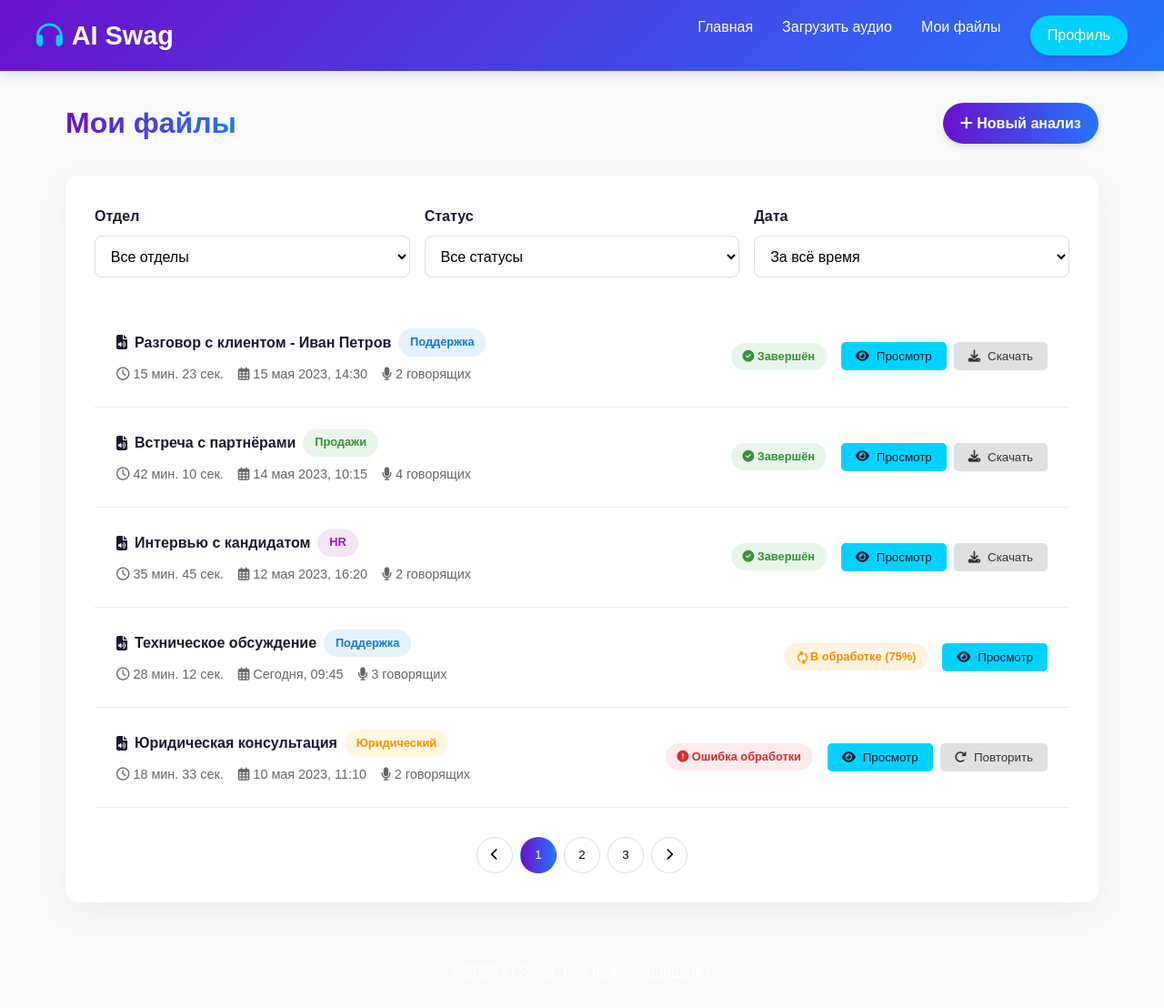
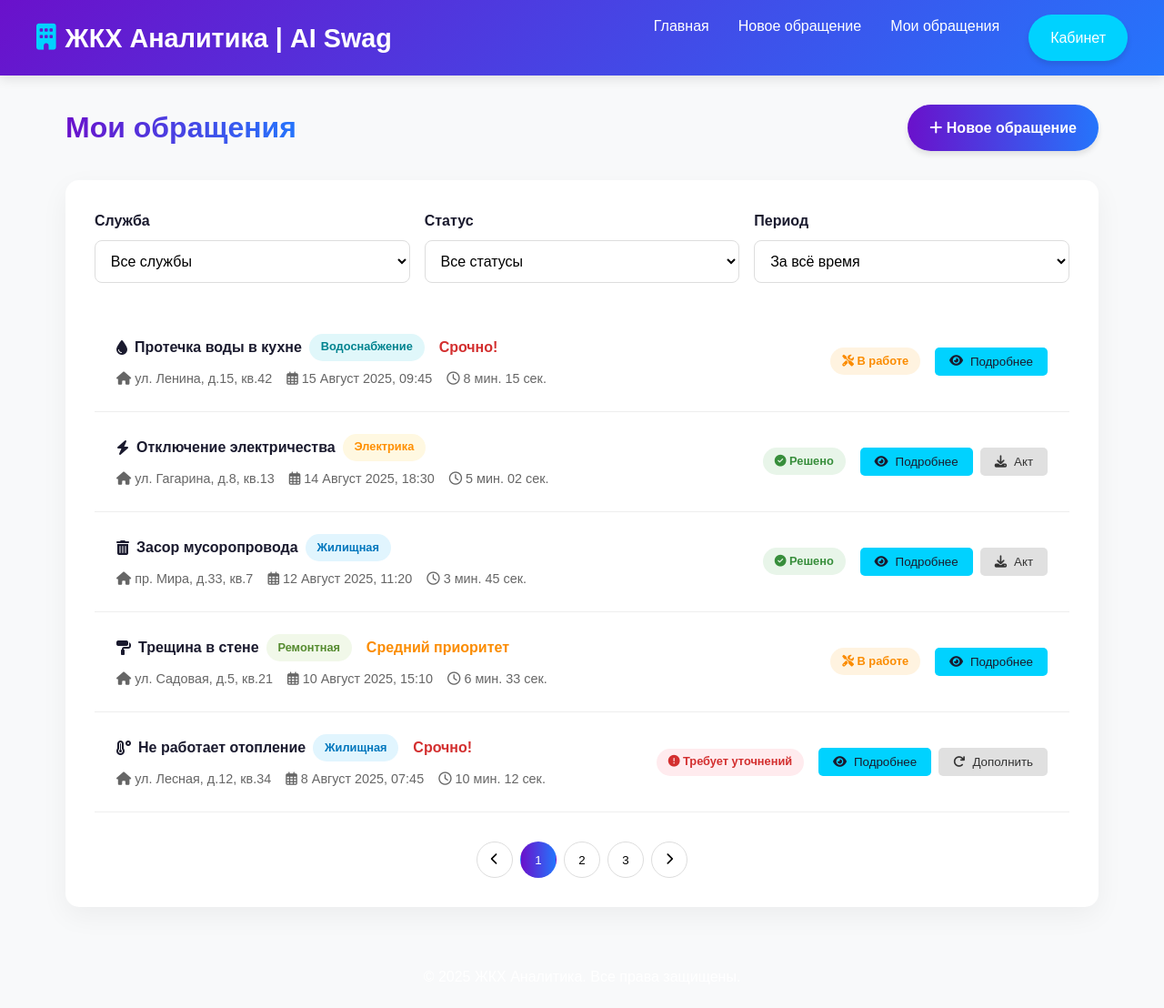
Before and after one commit to SokovIvan/RAII_AI_SWAG, a Django app: page /tickets in a window 1280 px wide. Shown: the top 1108 px of the page at 91% size. Before the commit the page ends 1003 px from the top, so only its background shows below. Run offline with Django 5.2, Linux system fonts and the light colour scheme.

Commit message:
Изменил дату и текст, чтобы они соответствовали жилищно-коммунальному хозяйству.

```diff
--- a/backend/src/backend/interface/templates/tickets.html
+++ b/backend/src/backend/interface/templates/tickets.html
@@ -3,7 +3,7 @@
 <head>
     <meta charset="UTF-8">
     <meta name="viewport" content="width=device-width, initial-scale=1.0">
-    <title>Мои файлы | AI Swag</title>
+    <title>ЖКХ Аналитика | AI Swag</title>
     <link rel="stylesheet" href="https://cdnjs.cloudflare.com/ajax/libs/font-awesome/6.4.0/css/all.min.css">
     <style>
         :root {
@@ -89,7 +89,7 @@
             display: inline-block;
             background-color: var(--accent);
             color: var(--dark);
-            padding: 0.6rem 1.2rem;
+            padding: 0.8rem 1.5rem;
             border-radius: 30px;
             text-decoration: none;
             font-weight: 600;
@@ -100,8 +100,8 @@
         }
 
         .btn:hover {
-            transform: translateY(-2px);
-            box-shadow: 0 6px 8px rgba(0, 0, 0, 0.15);
+            transform: translateY(-3px);
+            box-shadow: 0 6px 12px rgba(0, 0, 0, 0.15);
         }
 
         .btn-primary {
@@ -212,24 +212,24 @@
             margin-right: 0.5rem;
         }
 
-        .department-support {
-            background-color: #e3f2fd;
-            color: #1976d2;
+        .department-housing {
+            background-color: #e1f5fe;
+            color: #0277bd;
         }
 
-        .department-sales {
-            background-color: #e8f5e9;
-            color: #388e3c;
+        .department-electricity {
+            background-color: #fff8e1;
+            color: #ff8f00;
         }
 
-        .department-hr {
-            background-color: #f3e5f5;
-            color: #8e24aa;
+        .department-water {
+            background-color: #e0f7fa;
+            color: #00838f;
         }
 
-        .department-legal {
-            background-color: #fff8e1;
-            color: #ff8f00;
+        .department-repairs {
+            background-color: #f1f8e9;
+            color: #558b2f;
         }
 
         .ticket-status {
@@ -252,6 +252,21 @@
         .status-error {
             background-color: #ffebee;
             color: #d32f2f;
+        }
+
+        .priority-high {
+            color: #d32f2f;
+            font-weight: 600;
+        }
+
+        .priority-medium {
+            color: #fb8c00;
+            font-weight: 600;
+        }
+
+        .priority-low {
+            color: #388e3c;
+            font-weight: 600;
         }
 
         .ticket-actions {
@@ -347,49 +362,49 @@
     <header>
         <nav>
             <div class="logo">
-                <i class="fas fa-headphones"></i>
-                <span>AI Swag</span>
+                <i class="fas fa-building"></i>
+                <span>ЖКХ Аналитика | AI Swag</span>
             </div>
             <ul class="nav-links">
                 <li><a href="index.html">Главная</a></li>
-                <li><a href="upload_sound.html">Загрузить аудио</a></li>
-                <li><a href="tickets.html" class="active">Мои файлы</a></li>
-                <li><a href="#" class="btn">Профиль</a></li>
+                <li><a href="upload_sound.html">Новое обращение</a></li>
+                <li><a href="tickets.html" class="active">Мои обращения</a></li>
+                <li><a href="#" class="btn">Кабинет</a></li>
             </ul>
         </nav>
     </header>
 
     <div class="container">
         <div class="page-header">
-            <h1 class="page-title">Мои файлы</h1>
+            <h1 class="page-title">Мои обращения</h1>
             <a href="upload_sound.html" class="btn btn-primary">
-                <i class="fas fa-plus"></i> Новый анализ
+                <i class="fas fa-plus"></i> Новое обращение
             </a>
         </div>
 
         <div class="tickets-container">
             <div class="filters">
                 <div class="filter-group">
-                    <label for="department-filter">Отдел</label>
+                    <label for="department-filter">Служба</label>
                     <select id="department-filter" class="filter-select">
-                        <option value="all">Все отделы</option>
-                        <option value="support">Поддержка</option>
-                        <option value="sales">Продажи</option>
-                        <option value="hr">HR</option>
-                        <option value="legal">Юридический</option>
+                        <option value="all">Все службы</option>
+                        <option value="housing">Жилищная</option>
+                        <option value="electricity">Электрика</option>
+                        <option value="water">Водоснабжение</option>
+                        <option value="repairs">Ремонтная</option>
                     </select>
                 </div>
                 <div class="filter-group">
                     <label for="status-filter">Статус</label>
                     <select id="status-filter" class="filter-select">
                         <option value="all">Все статусы</option>
-                        <option value="completed">Завершён</option>
-                        <option value="processing">В обработке</option>
-                        <option value="error">Ошибка</option>
+                        <option value="completed">Решено</option>
+                        <option value="processing">В работе</option>
+                        <option value="error">Отклонено</option>
                     </select>
                 </div>
                 <div class="filter-group">
-                    <label for="date-filter">Дата</label>
+                    <label for="date-filter">Период</label>
                     <select id="date-filter" class="filter-select">
                         <option value="all">За всё время</option>
                         <option value="today">Сегодня</option>
@@ -400,134 +415,134 @@
             </div>
 
             <ul class="tickets-list">
-                <!-- Пример элемента списка -->
+                <!-- Пример обращения 1 -->
                 <li class="ticket-item">
                     <div class="ticket-info">
                         <div class="ticket-title">
-                            <i class="fas fa-file-audio"></i>
-                            Разговор с клиентом - Иван Петров
-                            <span class="ticket-department department-support">Поддержка</span>
+                            <i class="fas fa-tint"></i>
+                            Протечка воды в кухне
+                            <span class="ticket-department department-water">Водоснабжение</span>
+                            <span class="priority-high">Срочно!</span>
                         </div>
                         <div class="ticket-meta">
-                            <span><i class="far fa-clock"></i> 15 мин. 23 сек.</span>
-                            <span><i class="far fa-calendar-alt"></i> 15 мая 2023, 14:30</span>
-                            <span><i class="fas fa-microphone"></i> 2 говорящих</span>
+                            <span><i class="fas fa-home"></i> ул. Ленина, д.15, кв.42</span>
+                            <span><i class="far fa-calendar-alt"></i> 15 Август  2025, 09:45</span>
+                            <span><i class="far fa-clock"></i> 8 мин. 15 сек.</span>
                         </div>
                     </div>
-                    <div class="ticket-status status-completed">
-                        <i class="fas fa-check-circle"></i> Завершён
+                    <div class="ticket-status status-processing">
+                        <i class="fas fa-tools"></i> В работе
                     </div>
                     <div class="ticket-actions">
                         <button class="action-btn view-btn" onclick="window.location.href='ticket.html'">
-                            <i class="fas fa-eye"></i> Просмотр
-                        </button>
-                        <button class="action-btn download-btn">
-                            <i class="fas fa-download"></i> Скачать
+                            <i class="fas fa-eye"></i> Подробнее
                         </button>
                     </div>
                 </li>
 
-                <!-- Второй пример -->
+                <!-- Пример обращения 2 -->
                 <li class="ticket-item">
                     <div class="ticket-info">
                         <div class="ticket-title">
-                            <i class="fas fa-file-audio"></i>
-                            Встреча с партнёрами
-                            <span class="ticket-department department-sales">Продажи</span>
+                            <i class="fas fa-bolt"></i>
+                            Отключение электричества
+                            <span class="ticket-department department-electricity">Электрика</span>
                         </div>
                         <div class="ticket-meta">
-                            <span><i class="far fa-clock"></i> 42 мин. 10 сек.</span>
-                            <span><i class="far fa-calendar-alt"></i> 14 мая 2023, 10:15</span>
-                            <span><i class="fas fa-microphone"></i> 4 говорящих</span>
+                            <span><i class="fas fa-home"></i> ул. Гагарина, д.8, кв.13</span>
+                            <span><i class="far fa-calendar-alt"></i> 14 Август 2025, 18:30</span>
+                            <span><i class="far fa-clock"></i> 5 мин. 02 сек.</span>
                         </div>
                     </div>
                     <div class="ticket-status status-completed">
-                        <i class="fas fa-check-circle"></i> Завершён
+                        <i class="fas fa-check-circle"></i> Решено
                     </div>
                     <div class="ticket-actions">
                         <button class="action-btn view-btn" onclick="window.location.href='ticket.html'">
-                            <i class="fas fa-eye"></i> Просмотр
+                            <i class="fas fa-eye"></i> Подробнее
                         </button>
                         <button class="action-btn download-btn">
-                            <i class="fas fa-download"></i> Скачать
+                            <i class="fas fa-download"></i> Акт
                         </button>
                     </div>
                 </li>
 
-                <!-- Третий пример -->
+                <!-- Пример обращения 3 -->
                 <li class="ticket-item">
                     <div class="ticket-info">
                         <div class="ticket-title">
-                            <i class="fas fa-file-audio"></i>
-                            Интервью с кандидатом
-                            <span class="ticket-department department-hr">HR</span>
+                            <i class="fas fa-trash-alt"></i>
+                            Засор мусоропровода
+                            <span class="ticket-department department-housing">Жилищная</span>
                         </div>
                         <div class="ticket-meta">
-                            <span><i class="far fa-clock"></i> 35 мин. 45 сек.</span>
-                            <span><i class="far fa-calendar-alt"></i> 12 мая 2023, 16:20</span>
-                            <span><i class="fas fa-microphone"></i> 2 говорящих</span>
+                            <span><i class="fas fa-home"></i> пр. Мира, д.33, кв.7</span>
+                            <span><i class="far fa-calendar-alt"></i> 12 Август 2025, 11:20</span>
+                            <span><i class="far fa-clock"></i> 3 мин. 45 сек.</span>
                         </div>
                     </div>
                     <div class="ticket-status status-completed">
-                        <i class="fas fa-check-circle"></i> Завершён
+                        <i class="fas fa-check-circle"></i> Решено
                     </div>
                     <div class="ticket-actions">
                         <button class="action-btn view-btn" onclick="window.location.href='ticket.html'">
-                            <i class="fas fa-eye"></i> Просмотр
+                            <i class="fas fa-eye"></i> Подробнее
                         </button>
                         <button class="action-btn download-btn">
-                            <i class="fas fa-download"></i> Скачать
+                            <i class="fas fa-download"></i> Акт
                         </button>
                     </div>
                 </li>
 
-                <!-- Четвёртый пример (в обработке) -->
+                <!-- Пример обращения 4 -->
                 <li class="ticket-item">
                     <div class="ticket-info">
                         <div class="ticket-title">
-                            <i class="fas fa-file-audio"></i>
-                            Техническое обсуждение
-                            <span class="ticket-department department-support">Поддержка</span>
+                            <i class="fas fa-paint-roller"></i>
+                            Трещина в стене
+                            <span class="ticket-department department-repairs">Ремонтная</span>
+                            <span class="priority-medium">Средний приоритет</span>
                         </div>
                         <div class="ticket-meta">
-                            <span><i class="far fa-clock"></i> 28 мин. 12 сек.</span>
-                            <span><i class="far fa-calendar-alt"></i> Сегодня, 09:45</span>
-                            <span><i class="fas fa-microphone"></i> 3 говорящих</span>
+                            <span><i class="fas fa-home"></i> ул. Садовая, д.5, кв.21</span>
+                            <span><i class="far fa-calendar-alt"></i> 10 Август 2025, 15:10</span>
+                            <span><i class="far fa-clock"></i> 6 мин. 33 сек.</span>
                         </div>
                     </div>
                     <div class="ticket-status status-processing">
-                        <i class="fas fa-sync-alt fa-spin"></i> В обработке (75%)
+                        <i class="fas fa-tools"></i> В работе
                     </div>
                     <div class="ticket-actions">
-                        <button class="action-btn view-btn" disabled>
-                            <i class="fas fa-eye"></i> Просмотр
+                        <button class="action-btn view-btn" onclick="window.location.href='ticket.html'">
+                            <i class="fas fa-eye"></i> Подробнее
                         </button>
                     </div>
                 </li>
 
-                <!-- Пятый пример (ошибка) -->
+                <!-- Пример обращения 5 -->
                 <li class="ticket-item">
                     <div class="ticket-info">
                         <div class="ticket-title">
-                            <i class="fas fa-file-audio"></i>
-                            Юридическая консультация
-                            <span class="ticket-department department-legal">Юридический</span>
+                            <i class="fas fa-temperature-high"></i>
+                            Не работает отопление
+                            <span class="ticket-department department-housing">Жилищная</span>
+                            <span class="priority-high">Срочно!</span>
                         </div>
                         <div class="ticket-meta">
-                            <span><i class="far fa-clock"></i> 18 мин. 33 сек.</span>
-                            <span><i class="far fa-calendar-alt"></i> 10 мая 2023, 11:10</span>
-                            <span><i class="fas fa-microphone"></i> 2 говорящих</span>
+                            <span><i class="fas fa-home"></i> ул. Лесная, д.12, кв.34</span>
+                            <span><i class="far fa-calendar-alt"></i> 8 Август 2025, 07:45</span>
+                            <span><i class="far fa-clock"></i> 10 мин. 12 сек.</span>
                         </div>
                     </div>
                     <div class="ticket-status status-error">
-                        <i class="fas fa-exclamation-circle"></i> Ошибка обработки
+                        <i class="fas fa-exclamation-circle"></i> Требует уточнений
                     </div>
                     <div class="ticket-actions">
                         <button class="action-btn view-btn" onclick="window.location.href='ticket.html'">
-                            <i class="fas fa-eye"></i> Просмотр
+                            <i class="fas fa-eye"></i> Подробнее
                         </button>
                         <button class="action-btn download-btn">
-                            <i class="fas fa-redo"></i> Повторить
+                            <i class="fas fa-redo"></i> Дополнить
                         </button>
                     </div>
                 </li>
@@ -546,13 +561,13 @@
     <footer>
         <div class="container">
             <div style="text-align: center; padding: 2rem 0; color: white;">
-                <p>&copy; 2025 AI Swag. Все права защищены.</p>
+                <p>&copy; 2025 ЖКХ Аналитика. Все права защищены.</p>
             </div>
         </div>
     </footer>
 
     <script>
-        // Фильтрация тикетов
+        // Фильтрация обращений
         document.addEventListener('DOMContentLoaded', function() {
             const departmentFilter = document.getElementById('department-filter');
             const statusFilter = document.getElementById('status-filter');
--- a/backend/src/backend/interface/templates/upload_sound.html
+++ b/backend/src/backend/interface/templates/upload_sound.html
@@ -317,7 +317,7 @@
             <form id="uploadForm">
                 <div class="form-group">
                     <label for="fileTitle">Анализ звука</label>
-                    <input type="text" id="fileTitle" class="form-control" placeholder="e.g., Customer Support Call - May 2023" required>
+                    <input type="text" id="fileTitle" class="form-control" placeholder="e.g., Customer Support Call - August 2025" required>
                 </div>
 
                 <div class="form-group">
```
Also changed, not shown: backend/src/backend/interface/templates/ticket.html (+134 -81 lines).
